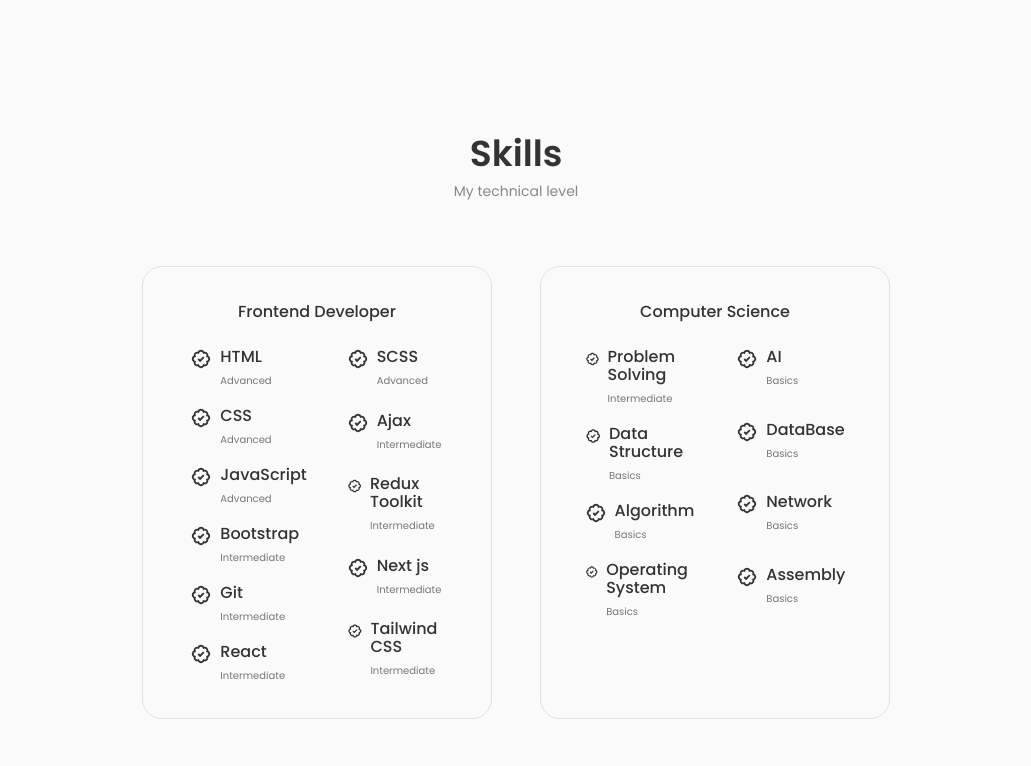
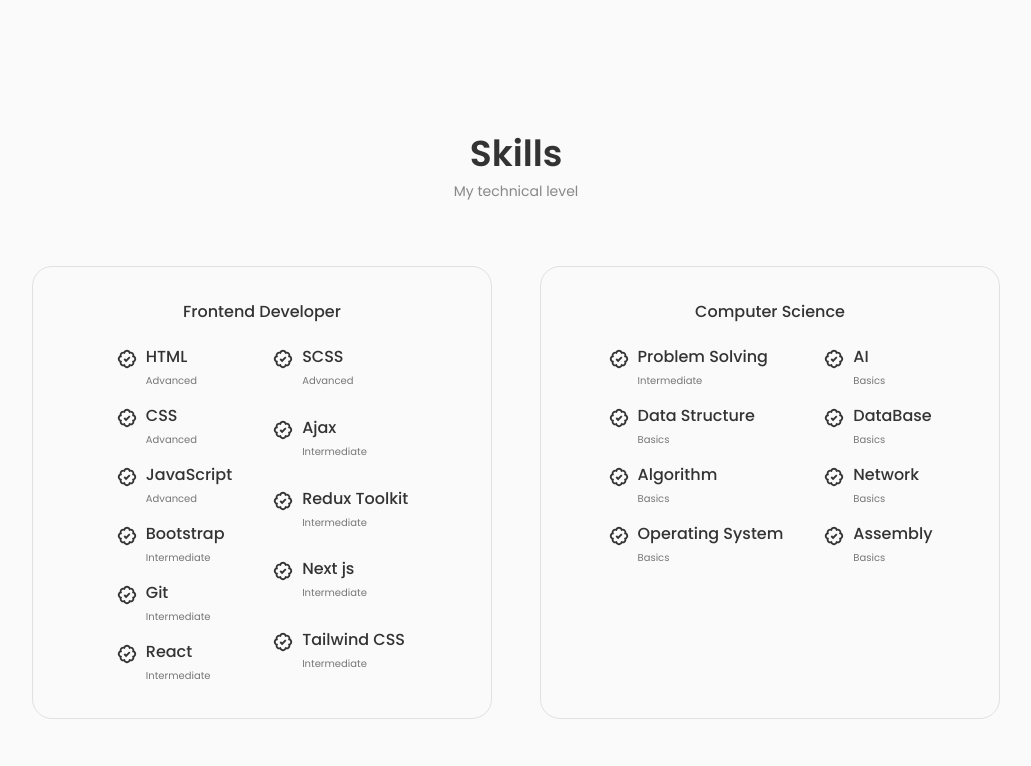
Before and after one commit to alaayasser741/my-portfolio, a React (Create React App) app: page / in a window 1280 px wide. Shown: the part 1344-2110 px from the top of the page, without its empty margins (124-1155 px from the left). Built offline with nearby package versions, Linux system fonts and the light colour scheme.

Commit message:
edit skills css section

```diff
--- a/src/components/portfolio/Data.jsx
+++ b/src/components/portfolio/Data.jsx
@@ -17,7 +17,7 @@
 
 export const Data = [
     {
-        id: 0,
+        id: 111,
         image: Work0,
         title: "Smart Shop",
         demo: "https://smart-shop-fashion.netlify.app/",
@@ -27,7 +27,7 @@
         title: "Premedi",
         demo: "https://alaayasser741.github.io/premedi/",
     }, {
-        id: 0o1,
+        id: 122,
         image: Work01,
         title: "Tast Treat",
         demo: "https://alaayasser741.github.io/premedi/",
--- a/src/components/skills/skill.css
+++ b/src/components/skills/skill.css
@@ -1,5 +1,5 @@
 .skills__container {
-    grid-template-columns: repeat(2, 350px);
+    grid-template-columns: repeat(2, 1fr);
     column-gap: 3rem;
     justify-content: center;
 }
```
